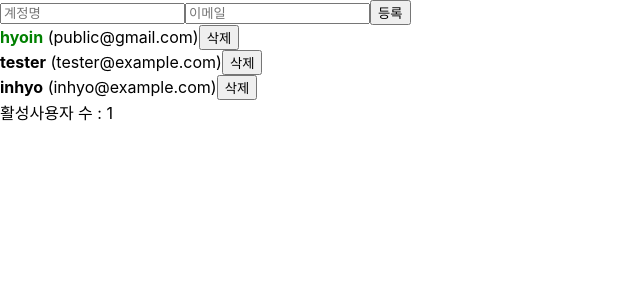
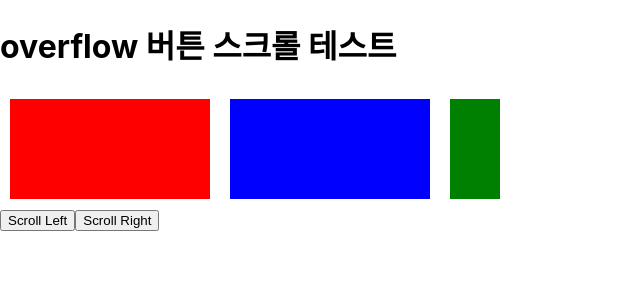
Before and after one commit to kjr04205/WEB-Function-Prototype, a React (Create React App) app: page / in a window 1280 px wide. Shown: the top 300 px of the page, without its empty margins (0-640 px from the left). Built offline with nearby package versions, Linux system fonts and the light colour scheme.

Commit message:
overflow시 버튼 클릭 이벤트를 통한 scroll

```diff
--- a/src/App.js
+++ b/src/App.js
@@ -1,84 +1,23 @@
-import React, { useRef, useState, useMemo } from 'react';
-import UserList from './UserList';
-import CreateUser from './CreateUser';
+import React from 'react';
+import ScrollableContainer from './ScrollableContainer';
 
-function countActiveUsers(users){
-  return users.filter(user => user.active).length;
-}
-
-function App() {
-  const [inputs, setInputs] = useState({
-    username: '',
-    email: ''
-  });
-  const { username, email } = inputs;
-  const onChange = e => {
-    const { name, value } = e.target;
-    setInputs({
-      ...inputs,
-      [name]: value
-    });
-  };
-  const [users, setUsers] = useState([
-    {
-      id: 1,
-      username: 'hyoin',
-      email: 'public@gmail.com',
-      active: true
-    },
-    {
-      id: 2,
-      username: 'tester',
-      email: 'tester@example.com',
-      active: false
-    },
-    {
-      id: 3,
-      username: 'inhyo',
-      email: 'inhyo@example.com',
-      active: false
-    }
-  ]);
-
-  const nextId = useRef(4);
-  const onCreate = () => {
-    const user = {
-      id: nextId.current,
-      username,
-      email
-    };
-    setUsers(users.concat(user));
-
-    setInputs({
-      username: '',
-      email: ''
-    });
-    nextId.current += 1;
-  };
-
-  const onRemove = id => {
-    setUsers(users.filter(user => user.id !== id));
-  };
-  const onToggle = id => {
-    setUsers(
-      users.map(user =>
-        user.id === id ? { ...user, active: !user.active } : user
-      )
-    );
-  };
-  const count = useMemo(() => countActiveUsers(users), [users]);
+const App = () => {
   return (
-    <>
-      <CreateUser
-        username={username}
-        email={email}
-        onChange={onChange}
-        onCreate={onCreate}
-      />
-      <UserList users={users} onRemove={onRemove} onToggle={onToggle} />
-      <div>활성사용자 수 : {count}</div>
-    </>
+    <div>
+      <h1>overflow 버튼 스크롤 테스트</h1>
+      <ScrollableContainer>
+        <div style={{ display: 'flex' }}>
+          {/* Your content goes here */}
+          <div style={{ width: '200px', height: '100px', background: 'red', margin: '10px' }}></div>
+          <div style={{ width: '200px', height: '100px', background: 'blue', margin: '10px' }}></div>
+          <div style={{ width: '200px', height: '100px', background: 'green', margin: '10px' }}></div>
+          <div style={{ width: '200px', height: '100px', background: 'yellow', margin: '10px' }}></div>
+          <div style={{ width: '200px', height: '100px', background: 'orange', margin: '10px' }}></div>
+          <div style={{ width: '200px', height: '100px', background: 'purple', margin: '10px' }}></div>
+        </div>
+      </ScrollableContainer>
+    </div>
   );
-}
+};
 
 export default App;
--- /dev/null
+++ b/src/ScrollableContainer.js
@@ -0,0 +1,46 @@
+import React, { useRef, useState } from 'react';
+
+const ScrollableContainer = ({ children }) => {
+  const containerRef = useRef(null);
+  const [isScrolling, setIsScrolling] = useState(false);
+
+  const scrollLeft = () => {
+    if (!isScrolling && containerRef.current) {
+      setIsScrolling(true);
+      const scrollAmount = containerRef.current.clientWidth / 2; // Adjust the scroll distance as needed
+      containerRef.current.scrollBy({
+        left: -scrollAmount,
+        behavior: 'smooth',
+      });
+      setTimeout(() => {
+        setIsScrolling(false);
+      }, 500); // Adjust the duration as needed
+    }
+  };
+
+  const scrollRight = () => {
+    if (!isScrolling && containerRef.current) {
+      setIsScrolling(true);
+      const scrollAmount = containerRef.current.clientWidth / 2; // Adjust the scroll distance as needed
+      containerRef.current.scrollBy({
+        left: scrollAmount,
+        behavior: 'smooth',
+      });
+      setTimeout(() => {
+        setIsScrolling(false);
+      }, 500); // Adjust the duration as needed
+    }
+  };
+
+  return (
+    <div style={{ overflowX: 'auto', width:500 }}>
+      <div style={{ display: 'flex', overflow: 'auto' }} ref={containerRef}>
+        {children}
+      </div>
+      <button onClick={scrollLeft}>Scroll Left</button>
+      <button onClick={scrollRight}>Scroll Right</button>
+    </div>
+  );
+};
+
+export default ScrollableContainer;
```
Also changed, not shown: src/App.css (+10 -4 lines).
